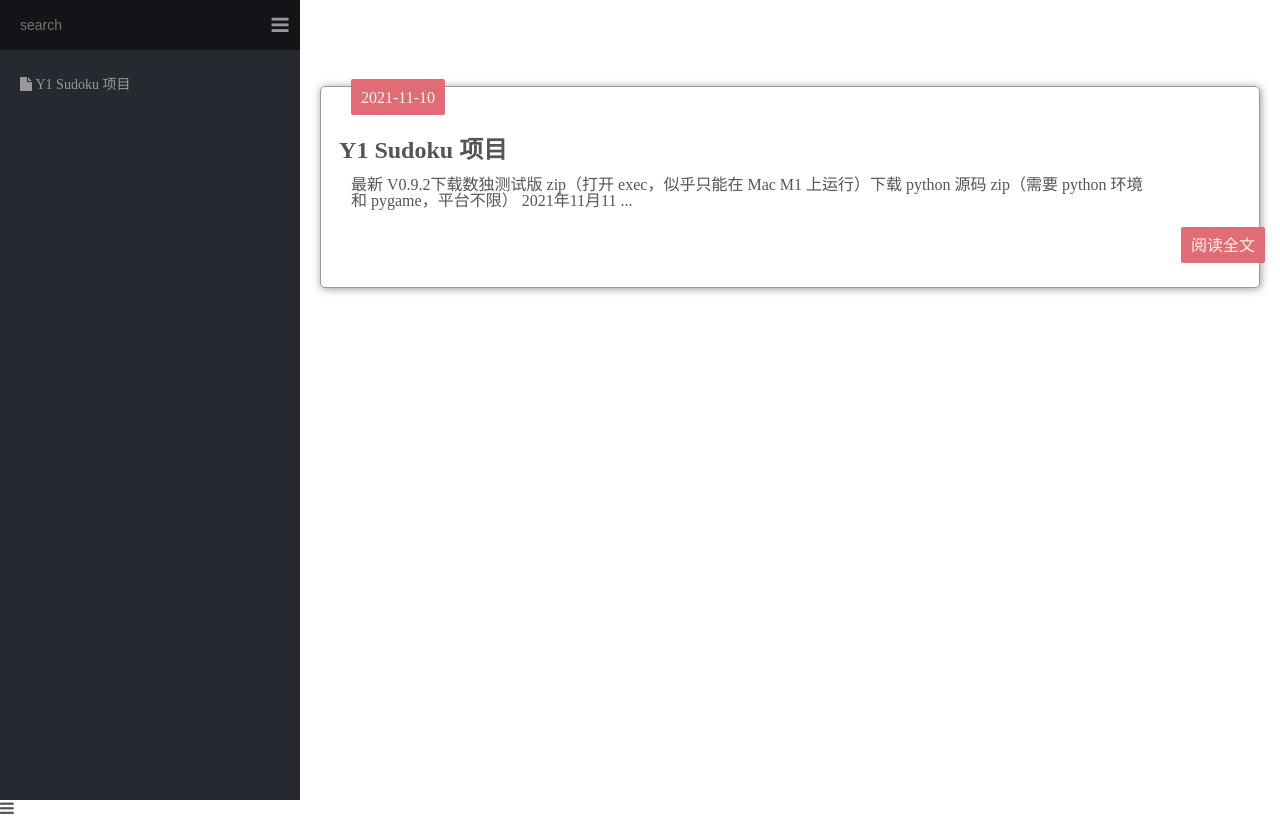
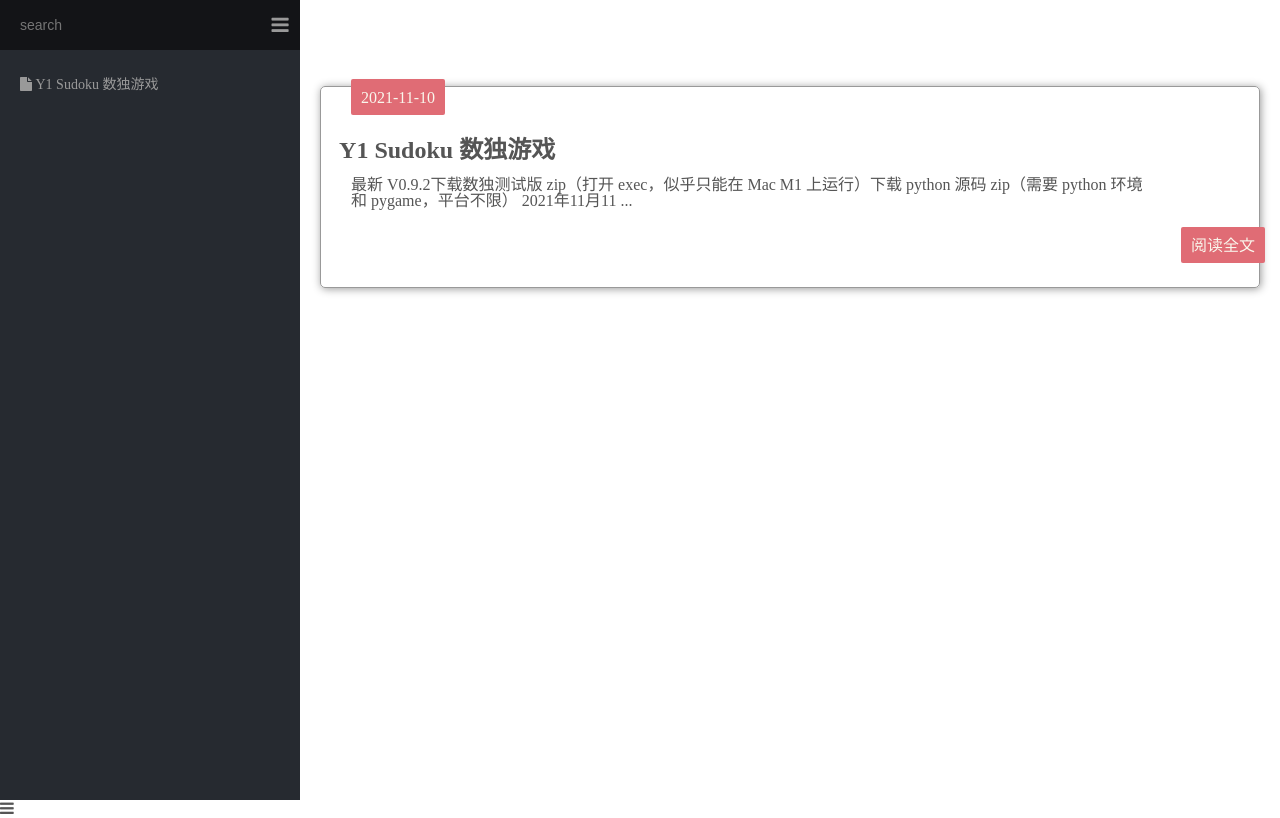
Before and after one commit to mantisfans/mantisfans.github.io, a plain HTML site: page archives/2021/11/index.html in a window 1280 px wide. Drawn offline with Linux system fonts and the light colour scheme.

Commit message:
Site updated: 2021-11-12 00:22:51

```diff
--- a/archives/2021/11/index.html
+++ b/archives/2021/11/index.html
@@ -1,7 +1,7 @@
 <!DOCTYPE html>
 <html>
 <head>
-	<title>IT Abyss Wiki</title>
+	<title>Mantis Fans!</title>
 	<meta charset="utf-8">
 
 	<!-- 引入配置文件 -->
@@ -38,9 +38,9 @@
 
 					<ul>
 						<li class="file">
-							<a href="/2021/11/10/Y1 Sudoku 项目/">
+							<a href="/2021/11/10/Y1 Sudoku 数独游戏/">
 								<i class="fa fa-file"></i>
-								Y1 Sudoku 项目
+								Y1 Sudoku 数独游戏
 							</a>
 						</li>
 					</ul>
@@ -82,8 +82,8 @@
 
 			<li class="article-li">
 				<span class="article-date">2021-11-10</span>
-				<a class="article-read" href="/2021/11/10/Y1 Sudoku 项目/"> 阅读全文 </span>
-				<a class="article-title" href="/2021/11/10/Y1 Sudoku 项目/">Y1 Sudoku 项目</a>
+				<a class="article-read" href="/2021/11/10/Y1 Sudoku 数独游戏/"> 阅读全文 </span>
+				<a class="article-title" href="/2021/11/10/Y1 Sudoku 数独游戏/">Y1 Sudoku 数独游戏</a>
 				<div class="article-digest">
 					最新 V0.9.2下载数独测试版 zip（打开 exec，似乎只能在 Mac M1 上运行）下载 python 源码 zip（需要 python 环境和 pygame，平台不限）
 2021年11月11
```
Also changed, not shown: 2021/11/10/Y1 Sudoku 数独游戏/index.html (renamed from 2021/11/10/Y1 Sudoku 项目/index.html, +4 -4 lines), archives/2021/index.html (+5 -5 lines), archives/index.html (+5 -5 lines), index.html (+5 -5 lines).
